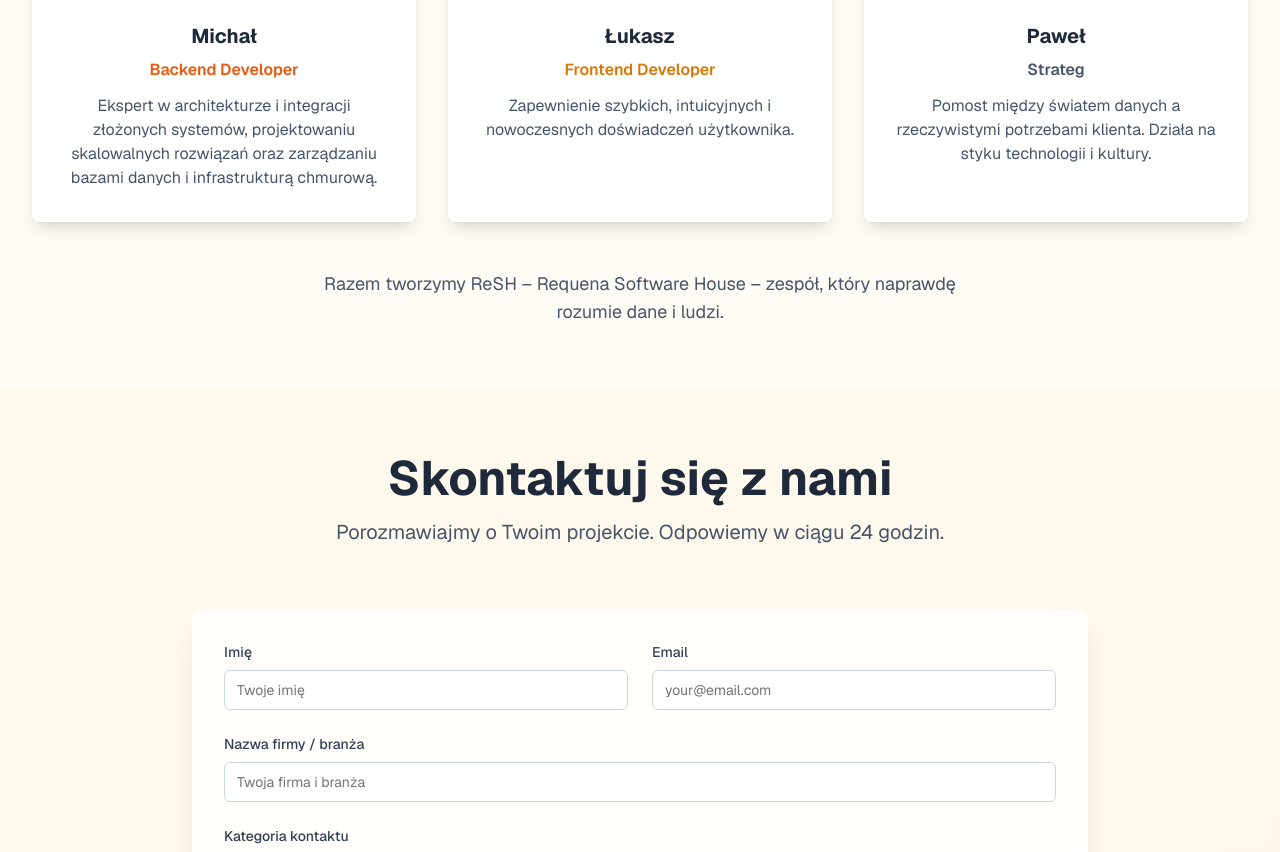
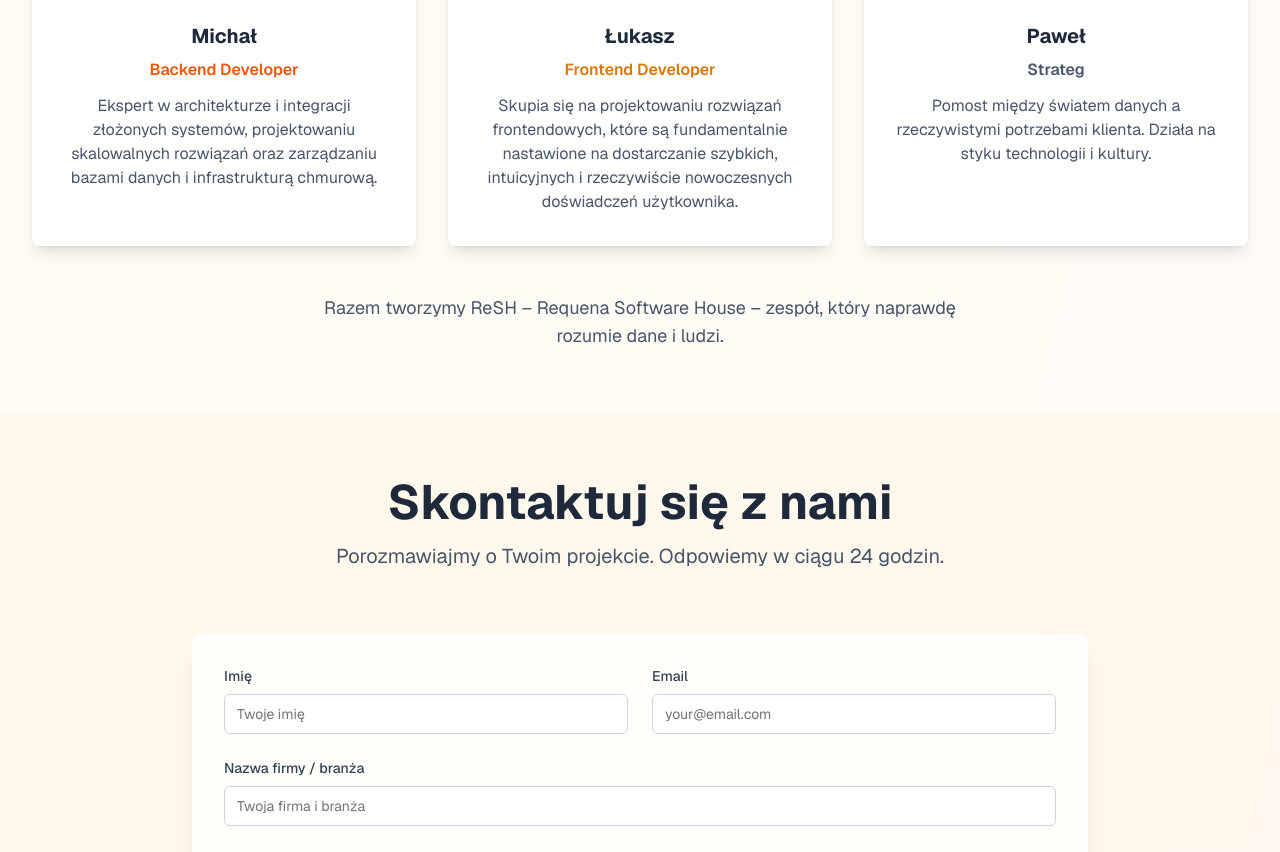
Before and after one commit to mdd317/resh, a Next.js app: page / in a window 1280 px wide. Shown: the part 3418-4270 px from the top of the page. Built offline with nearby package versions, Linux system fonts and the light colour scheme.

Commit message:
Update page.tsx

```diff
--- a/app/page.tsx
+++ b/app/page.tsx
@@ -726,8 +726,8 @@ export default function HomePage() {
                 </p>
                 <p className="text-slate-600">
                   {language === "en"
-                    ? "Ensuring fast, intuitive, and modern user experiences."
-                    : "Zapewnienie szybkich, intuicyjnych i nowoczesnych doświadczeń użytkownika."}
+                    ? "Focuses on architecting front-end solutions that are fundamentally geared towards delivering fast, intuitive, and truly modern user experiences."
+                    : "Skupia się na projektowaniu rozwiązań frontendowych, które są fundamentalnie nastawione na dostarczanie szybkich, intuicyjnych i rzeczywiście nowoczesnych doświadczeń użytkownika."}
                 </p>
               </CardContent>
             </Card>
```
